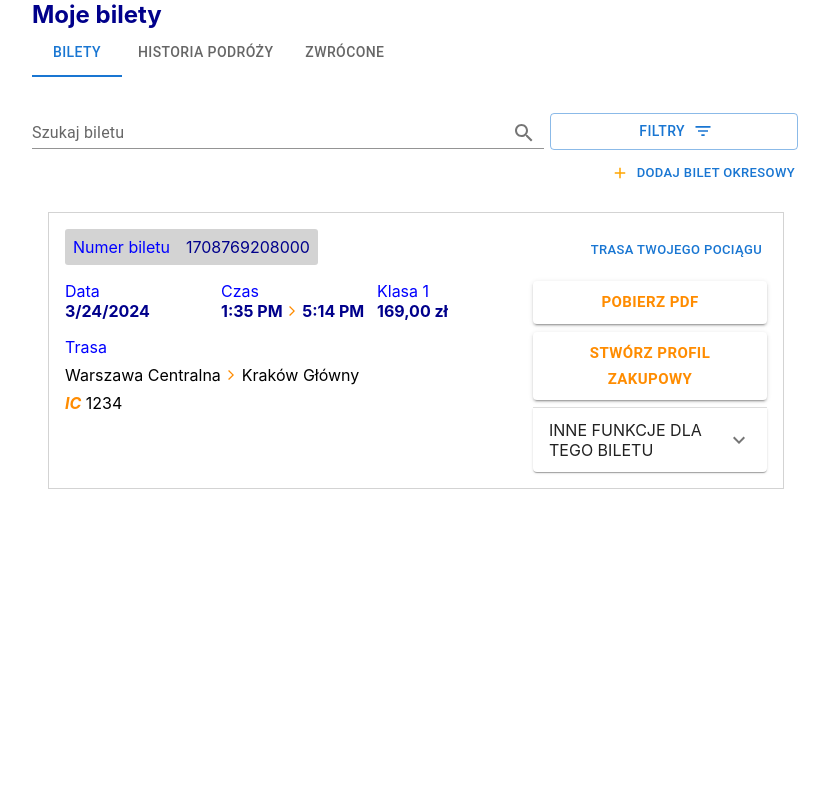
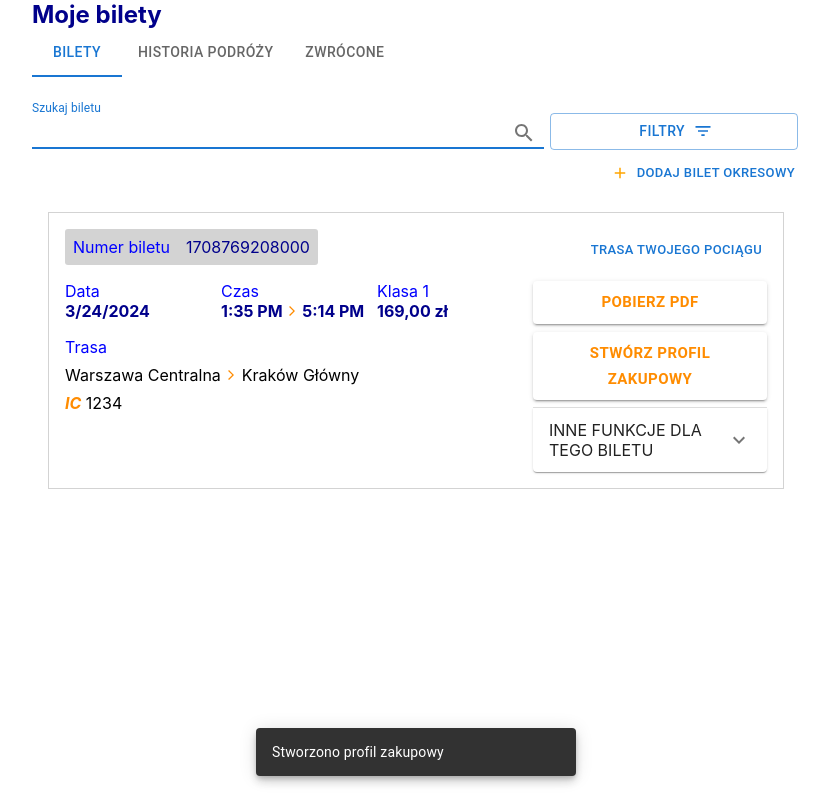
Before and after one commit to Igor-Lisowski/PKP, a React (Create React App) app: page / in a window 1280 px wide. Both pictures are taken after a click on the button "STWÓRZ PROFIL ZAKUPOWY". Shown: the whole page, without its empty margins (224-1053 px from the left). Built offline with nearby package versions, Linux system fonts and the light colour scheme.

Commit message:
feat: add snackbar on shopping profile creation click

```diff
--- a/src/App.tsx
+++ b/src/App.tsx
@@ -12,6 +12,7 @@ import {
   Box,
   Button,
   InputAdornment,
+  Snackbar,
   Tab,
   Tabs,
   TextField,
@@ -96,6 +97,7 @@ function App() {
     classFilters: [true, true],
     isRouteModalOpen: false,
     isAddTicketModalOpen: false,
+    isCreateShoppingProfileSnackbarOpen: false,
   });
 
   const handleChange = (event: React.SyntheticEvent, newValue: number) => {
@@ -162,7 +164,6 @@ function App() {
   }
 
   function handleAddTicketModalClose(classType: string) {
-    console.log("test");
     const ticket: Ticket = {
       id: new Date().valueOf(),
       ticketNumber: new Date().valueOf(),
@@ -418,6 +419,12 @@ function App() {
                     </Box>
                     <Box>
                       <Button
+                        onClick={() =>
+                          setState({
+                            ...state,
+                            isCreateShoppingProfileSnackbarOpen: true,
+                          })
+                        }
                         variant="contained"
                         size="large"
                         sx={{
@@ -429,6 +436,21 @@ function App() {
                       >
                         Stwórz profil zakupowy
                       </Button>
+                      <Snackbar
+                        open={state.isCreateShoppingProfileSnackbarOpen}
+                        autoHideDuration={3000}
+                        onClose={() =>
+                          setState({
+                            ...state,
+                            isCreateShoppingProfileSnackbarOpen: false,
+                          })
+                        }
+                        message="Stworzono profil zakupowy"
+                        anchorOrigin={{
+                          vertical: "bottom",
+                          horizontal: "center",
+                        }}
+                      />
                     </Box>
                     <Accordion>
                       <AccordionSummary
```
